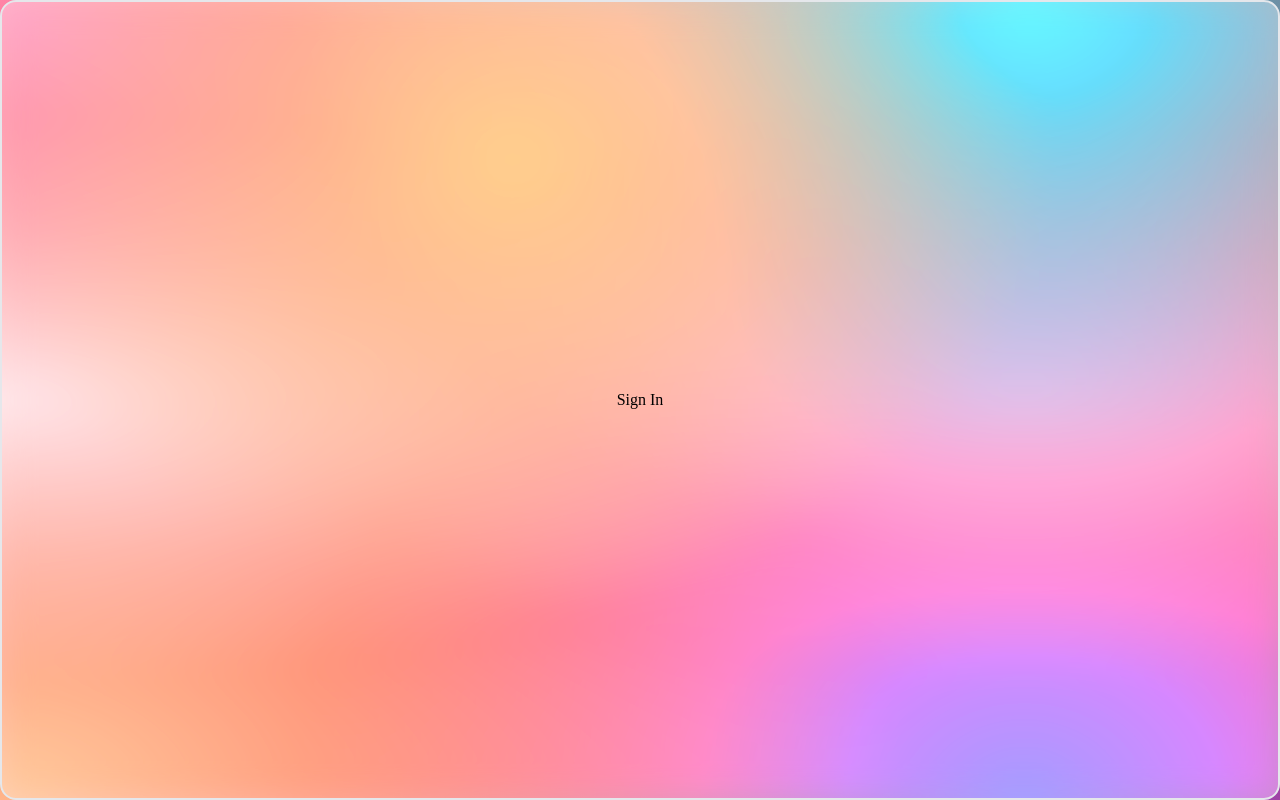
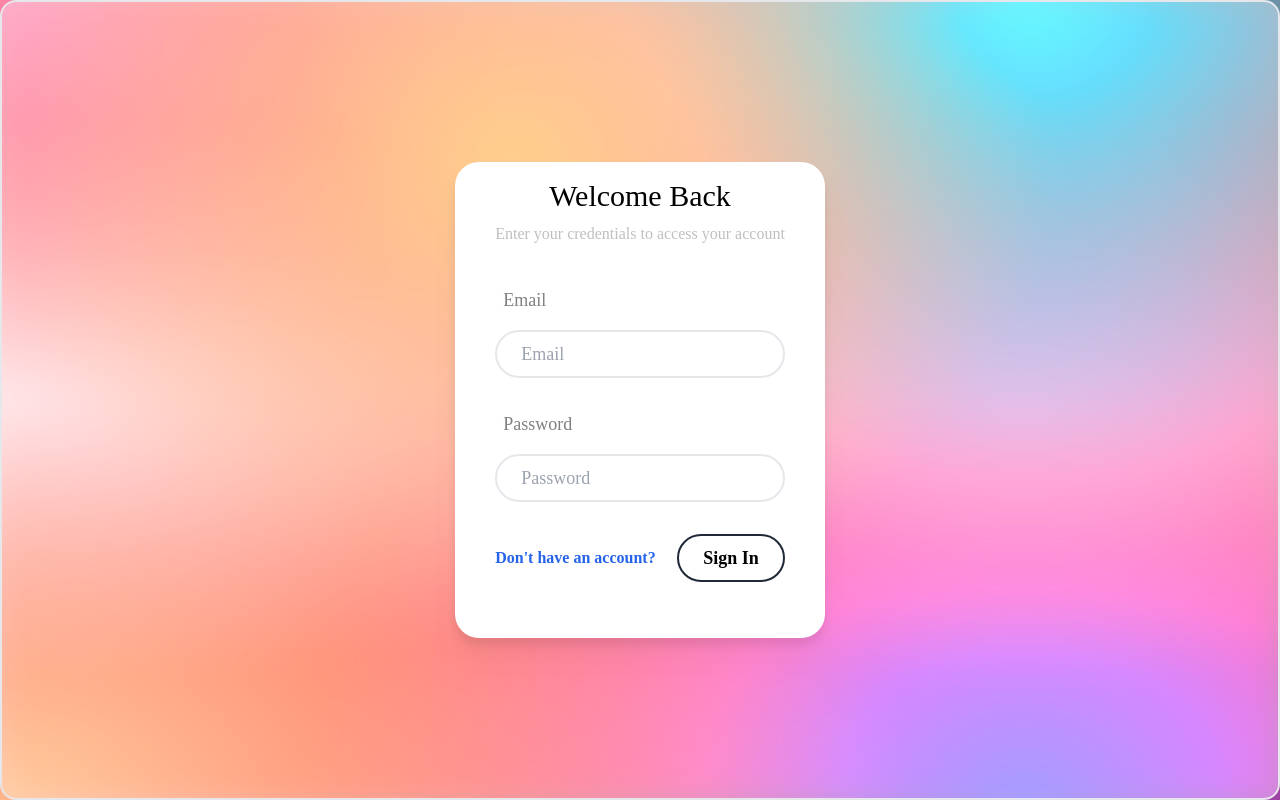
Before and after one commit to lukeac123/link, a Next.js app: page /signin in a window 1280 px wide. Built offline with nearby package versions, Linux system fonts and the light colour scheme.

Commit message:
auth form ui

```diff
--- a/app/(auth)/layout.tsx
+++ b/app/(auth)/layout.tsx
@@ -1,4 +1,4 @@
-// Layout need to have a html tag, so browser knows that it needs to render HTML
+// Layout needs to have a html tag, so browser knows that it needs to render HTML
 // Head tag is using the head from the head file defined in the root of the app dir
 
 import GlassPane from "@/components/GlassPane";
--- a/app/(auth)/register/page.tsx
+++ b/app/(auth)/register/page.tsx
@@ -0,0 +1,7 @@
+import AuthForm from "@/components/Authform"
+
+export default function Register(){
+    return <div>
+        <AuthForm mode='register' />
+         </div>
+}
--- a/app/(auth)/signin/page.tsx
+++ b/app/(auth)/signin/page.tsx
@@ -1,3 +1,7 @@
+import AuthForm from "@/components/Authform"
+
 export default function SignIn(){
-    return <div> Sign In </div>
+    return <div>
+        <AuthForm mode='sign in' />
+         </div>
 }
--- a/components/Authform.tsx
+++ b/components/Authform.tsx
@@ -1,4 +1,5 @@
-import { Input } from "./Input";
+'use client'
+import Input from "./Input";
 import Card from "./Card";
 import Button from "./Button";
 import Link from "next/link"
@@ -28,7 +29,7 @@ const registerContent = {
   //Initial state created outside the component, so it can eaily be reset if needed
   const initial = { email: "", password: "", firstName: "", lastName: "" };
 
-  const AuthForm = ({mode}) => {
+  export default function AuthForm ({mode}) {
     const [formState, setFormState] = useState(initial)
     const router = useRouter()
 
@@ -37,13 +38,14 @@ const registerContent = {
     const handleSubmit = async (e) => {
         // Unless the event is specifically handled nothing will happen
         e.preventDefault()
-
         if (mode === 'register') {
             await register(formState)
         } else {
             await signin(formState)
         }
         setFormState(initial)
+        console.log("hi")
+        console.log(formState)
         //Push adds a new route to the stack so if the user hits back they can
         //Replace, replaces the existing stack so the user can't hit back
         router.replace('/home')
@@ -52,7 +54,7 @@ const registerContent = {
     const content = mode === 'register' ? registerContent : signinContent
 
     return(
-        <Card>
+        <Card className="">
         <div className="w-full">
           <div className="text-center">
             <h2 className="text-3xl mb-2">{content.header}</h2>
@@ -97,7 +99,6 @@ const registerContent = {
               <div className="text-lg mb-4 ml-2 text-black/50">Email</div>
               <Input
                 required
-                type="email"
                 placeholder="Email"
                 value={formState.email}
                 className="border-solid border-gray border-2 px-6 py-2 text-lg rounded-3xl w-full"
@@ -111,7 +112,6 @@ const registerContent = {
               <Input
                 required
                 value={formState.password}
-                type="password"
                 placeholder="Password"
                 className="border-solid border-gray border-2 px-6 py-2 text-lg rounded-3xl w-full"
                 onChange={(e) =>
@@ -123,6 +123,7 @@ const registerContent = {
               <div>
                 <span>
                   <Link
+                    prefetch
                     href={content.linkUrl}
                     className="text-blue-600 font-bold"
                   >
@@ -131,7 +132,7 @@ const registerContent = {
                 </span>
               </div>
               <div>
-                <Button type="submit" intent="secondary">
+                <Button intent="secondary">
                   {content.buttonText}
                 </Button>
               </div>
@@ -141,5 +142,3 @@ const registerContent = {
       </Card>
     )
   }
-
-  export default AuthForm
--- a/components/Input.tsx
+++ b/components/Input.tsx
@@ -5,7 +5,7 @@
 
 import clsx from "clsx";
 
-const Input = ({ className, ...props }) => {
+export default function Input({ className, ...props }){
   return (
     <input
       className={clsx(
@@ -16,5 +16,3 @@ const Input = ({ className, ...props }) => {
     />
   );
 };
-
-export default Input;
```
